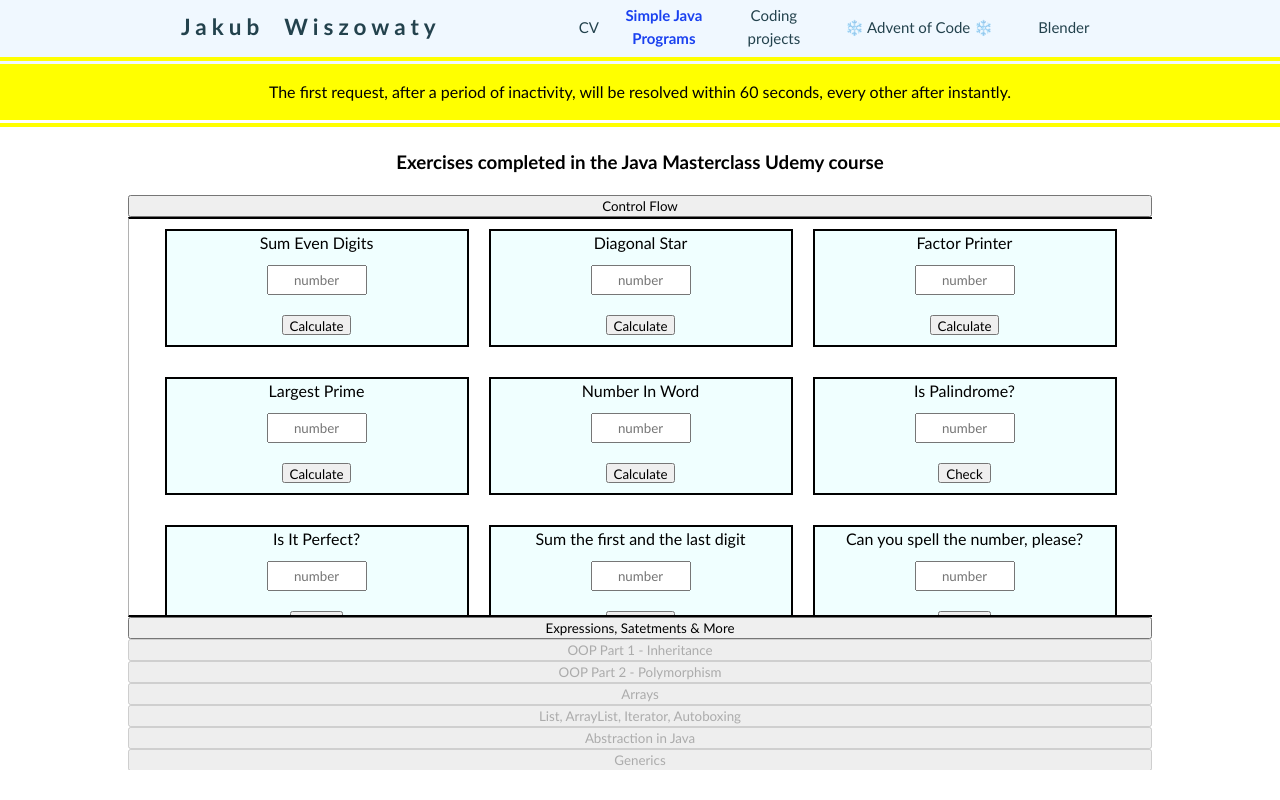
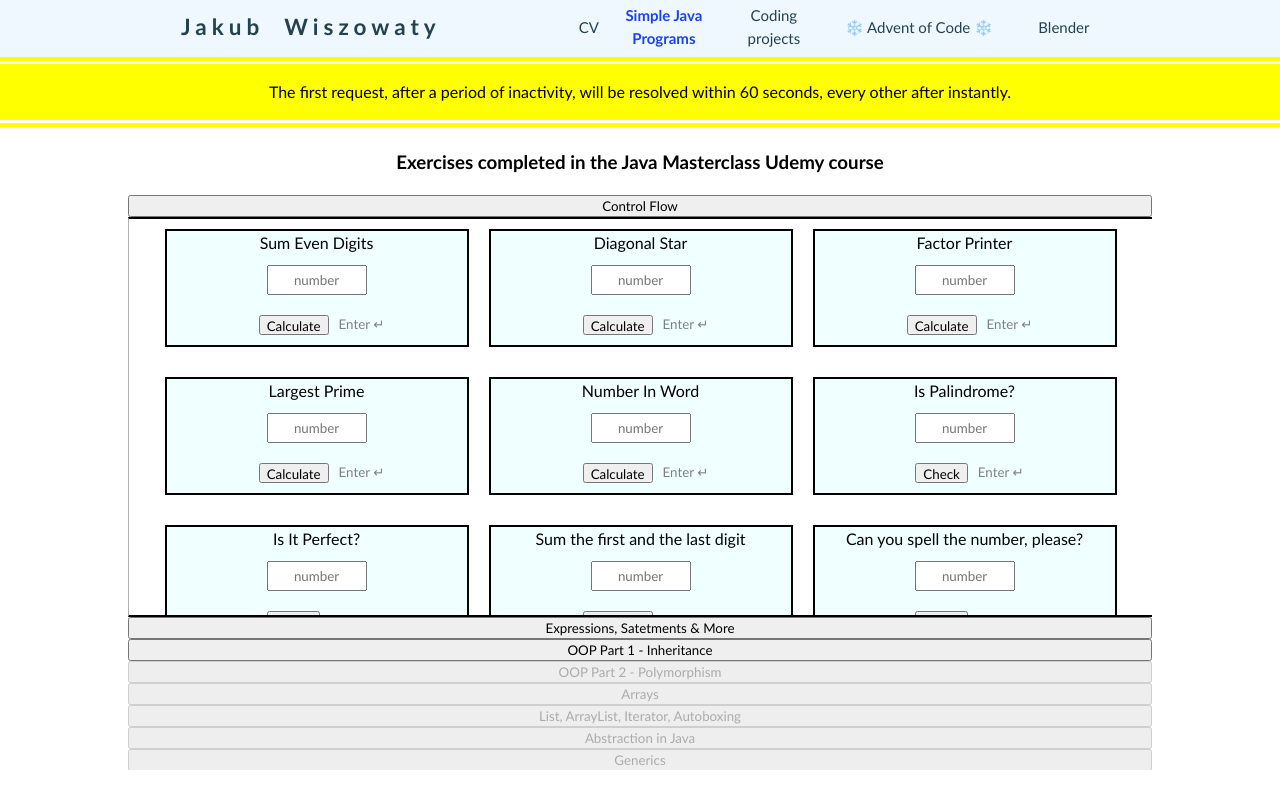
Before and after one commit to jwiszowaty/personal-website, a React (Vite) app: page / in a window 1280 px wide. Both pictures are taken after a click on the button "Control Flow". Built offline with nearby package versions, Linux system fonts and the light colour scheme.

Commit message:
add 'A simple calculator' field

```diff
--- a/src/jsx/SimpleJavaPrograms.jsx
+++ b/src/jsx/SimpleJavaPrograms.jsx
@@ -30,7 +30,7 @@ function SimpleJavaPrograms() {
 
                                             <section className="sjp-field" key={title+index}>
                                                 <h4 key={title}>{title}</h4>
-                                            {inputs.map(({label, placeholder, param, defaultValue}, index) => {
+                                            {inputs.map(({label, placeholder, param, defaultValue, options}, index) => {
                                                 if (/^Is/i.test(label) ) {
                                                     return (
                                                         <div className='boolean-input' key={"radio"+index}>
@@ -39,15 +39,46 @@ function SimpleJavaPrograms() {
                                                             <label key={"false"}><input type='radio' onKeyDown={(e) => e.key === 'Enter' ? sendGetRequest(endpoint) : ''} name={placeholder} value='false' checked={args[param] == "false"} onChange={() => handleSelection(endpoint, param, "false")}/> No</label>
                                                         </div>
                                                     )
+                                                } else if (placeholder == "choose1") {
+                                                    return (
+                                                        <div className='options1'>
+                                                        {
+                                                            options.map(({option, value}) => {
+                                                                return (
+                                                                    <button
+                                                                        className='option1'
+                                                                        onClick={() => handleSelection(endpoint, param, value)}
+                                                                        onKeyDown={(e) => e.key === 'Enter' ? sendGetRequest(endpoint) : ''}
+                                                                        >
+                                                                            {option}
+                                                                        </button>
+                                                                )
+                                                            })
+                                                        }
+                                                        </div>
+                                                    )
                                                 } else {
-                                                    return <label>{label}<input onKeyDown={(e) => e.key === 'Enter' ? sendGetRequest(endpoint) : ''} key={placeholder+index} value={args[param] && answer[0] == endpoint ? args[placeholder] : ""} className="sjp-input" placeholder={placeholder} onChange={(e) => handleInput(endpoint, param, e)}/></label>
+                                                    return (
+                                                        <label>
+                                                            {label}
+                                                            <input
+                                                                onKeyDown={(e) => e.key === 'Enter' ? sendGetRequest(endpoint) : ''}
+                                                                key={placeholder+index} value={args[param] && answer[0] == endpoint ? args[placeholder] : ""}
+                                                                className="sjp-input" placeholder={placeholder}
+                                                                onChange={(e) => handleInput(endpoint, param, e)}
+                                                            />
+                                                        </label>
+                                                    )
                                                 }
                                             })}
+                                            <div className='submit-div'>
                                             <button type='submit' disabled={isDisabled} className="sjp-submit" onClick={() => sendGetRequest(endpoint)}>
                                                 {
                                                 /\?$/.test(title) ? 'Check' : 'Calculate'
                                                 }
                                                 </button>
+                                                <p>Enter ↵</p>
+                                                </div>
                                                 {
                                                     (answer[0] == endpoint && answer[2]) ?
                                                         <>
--- a/src/jsx/sjpObject.js
+++ b/src/jsx/sjpObject.js
@@ -212,7 +212,20 @@ const udemyJava = [
     {
         section: "OOP Part 1 - Inheritance",
         methods: [
-
+            {
+                "title": "A Simple Calculator",
+                "endpoint": "simple-calculator",
+                "inputs": [
+                    {label:"", placeholder: "number1", param: "number1"},
+                    {label:"", placeholder: "number2", param: "number2"},
+                    {label:"", placeholder: "choose1", param: "method", defaultValue: "", options: [
+                        {option: "addition", value: "add"},
+                        {option: "subtraction", value: "sub"},
+                        {option: "division", value: "div"},
+                        {option: "multiplication", value: "multi"},
+                    ]},
+                ]
+            },
         ],
     },
     {
--- a/src/styles/simplejavaprograms.css
+++ b/src/styles/simplejavaprograms.css
@@ -58,6 +58,15 @@
     width:auto;
     margin:10px;
 }
+.submit-div {
+    display: flex;
+    align-items: center;
+}
+.submit-div > p {
+    font-size: smaller;
+    margin: 0;
+    color:gray;
+}
 .answer {
     margin: 0;
     width: 100%;
@@ -97,3 +106,15 @@
     align-items: center;
     column-gap: 10px;
 }
+.option1 {
+    appearance: none;
+    border:0px;
+    margin:4px;
+    background-color: rgb(64, 88, 88);
+    color:white;
+    padding: 6px;
+}
+.option1:focus {
+    background-color: rgb(99, 191, 161);
+    color: black;
+}
```
Also changed, not shown: 5 other files (tests, documents, lock files or other folders).
